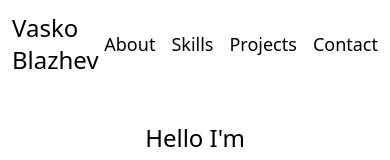
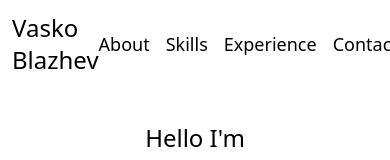
Before and after one commit to sunsesvasko/Portfolio, a React (Vite) app in the folder frontend/: page / in a window 390 px wide. Shown: the top 160 px of the page. Built offline with nearby package versions, Linux system fonts and the light colour scheme; no server answers.

Commit message:
Adding smooth scrolling to different sections from navbar links

```diff
--- a/frontend/package.json
+++ b/frontend/package.json
@@ -15,6 +15,7 @@
     "react-dom": "^18.2.0",
     "react-redux": "^9.1.2",
     "react-router-dom": "^6.23.1",
+    "react-scroll": "^1.9.0",
     "react-toastify": "^10.0.5"
   },
   "devDependencies": {
--- a/frontend/src/components/About.jsx
+++ b/frontend/src/components/About.jsx
@@ -1,6 +1,9 @@
 function About() {
   return (
-    <section className="h-[600px] bg-black text-white flex items-center justify-center">
+    <section
+      id="about"
+      className="h-[600px] bg-black text-white flex items-center justify-center"
+    >
       <div className="flex flex-col gap-2 border-b-[1px] border-t-[1px] py-4 border-white">
         <h1 className="text-5xl ">About Me</h1>
         <div className="w-[350px] sm:w-[400px] md:w-[500px]">
--- a/frontend/src/components/Footer.jsx
+++ b/frontend/src/components/Footer.jsx
@@ -1,6 +1,9 @@
 function Footer() {
   return (
-    <footer className="flex flex-col items-center gap-8 p-8 text-white bg-black sm:justify-center sm:flex-row">
+    <footer
+      id="contact"
+      className="flex flex-col items-center gap-8 p-8 text-white bg-black sm:justify-center sm:flex-row"
+    >
       <div className="flex flex-col gap-4">
         <h1 className="text-4xl md:text-5xl sm:text-left">Get in Touch</h1>
 
--- a/frontend/src/components/Header.jsx
+++ b/frontend/src/components/Header.jsx
@@ -1,12 +1,22 @@
+import { Link, animateScroll as scroll } from "react-scroll";
+
 function Header() {
   return (
     <header className="flex justify-between p-3 bg-white">
       <h1 className="text-2xl md:text-3xl xl:text-4xl">Vasko Blazhev</h1>
       <ul className="flex items-center gap-4 text-lg md:text-xl">
-        <li className="hover:cursor-pointer">About</li>
-        <li>Skills</li>
-        <li>Projects</li>
-        <li>Contact</li>
+        <Link to="about" smooth={true} duration={500}>
+          <li className="hover:cursor-pointer">About</li>
+        </Link>
+        <Link to="skills" smooth={true} duration={500}>
+          <li className="hover:cursor-pointer">Skills</li>
+        </Link>
+        <Link to="experience" smooth={true} duration={500}>
+          <li className="hover:cursor-pointer">Experience</li>
+        </Link>
+        <Link to="contact" smooth={true} duration={500}>
+          <li className="hover:cursor-pointer">Contact</li>
+        </Link>
       </ul>
     </header>
   );
--- a/frontend/src/components/Landing.jsx
+++ b/frontend/src/components/Landing.jsx
@@ -1,6 +1,9 @@
 function Landing() {
   return (
-    <div className="h-[800px] text-black flex md:gap-[76px] items-center justify-center flex-col md:flex-row gap-8">
+    <section
+      id="landing"
+      className="h-[800px] text-black flex md:gap-[76px] items-center justify-center flex-col md:flex-row gap-8"
+    >
       <div className="flex flex-col gap-6">
         <p className="text-2xl font-medium text-center md:text-start">
           Hello I'm
@@ -33,7 +36,7 @@ function Landing() {
         alt="Picture of Me"
         className="w-[390px] h-auto rounded-md"
       />
-    </div>
+    </section>
   );
 }
 
--- a/frontend/src/components/Projects.jsx
+++ b/frontend/src/components/Projects.jsx
@@ -15,7 +15,10 @@ function Projects() {
   }, [data]);
 
   return (
-    <section className="h-[1000px] bg-black text-white flex flex-col items-center justify-start px-8 py-16 gap-8">
+    <section
+      id="experience"
+      className="h-[1000px] bg-black text-white flex flex-col items-center justify-start px-8 py-16 gap-8"
+    >
       <h1 className="text-5xl">My Experience</h1>
       <ul>
         <h3 className="text-3xl text-center">School</h3>
--- a/frontend/src/components/Skills.jsx
+++ b/frontend/src/components/Skills.jsx
@@ -2,7 +2,7 @@ import Skill from "../components/Skill";
 
 function Skills() {
   return (
-    <section className="h-[600px] flex items-center justify-center">
+    <section id="skills" className="h-[600px] flex items-center justify-center">
       <ul className="flex flex-col gap-4">
         <h1 className="text-5xl">List of Skills:</h1>
         <div className="flex gap-4">
```
Also changed, not shown: 1 other file (tests, documents, lock files or other folders).
